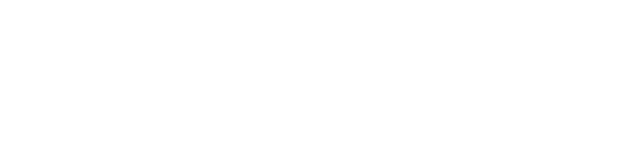
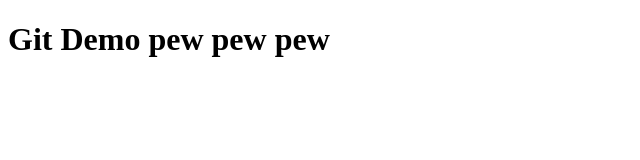
Before and after one commit to Dzoni78/git_Demo, a plain HTML site: page index.html in a window 1280 px wide. Shown: the whole page, without its empty margins (0-640 px from the left). Drawn offline with Linux system fonts and the light colour scheme.

Commit message:
Titel erweitert

```diff
--- a/index.html
+++ b/index.html
@@ -3,9 +3,9 @@
 <head>
     <meta charset="UTF-8">
     <meta name="viewport" content="width=device-width, initial-scale=1.0">
-    <title>Document</title>
+    <title>Meine Git Demo</title>
 </head>
 <body>
-
+   <h1>Git Demo pew pew pew</h1>
 </body>
 </html>
```
